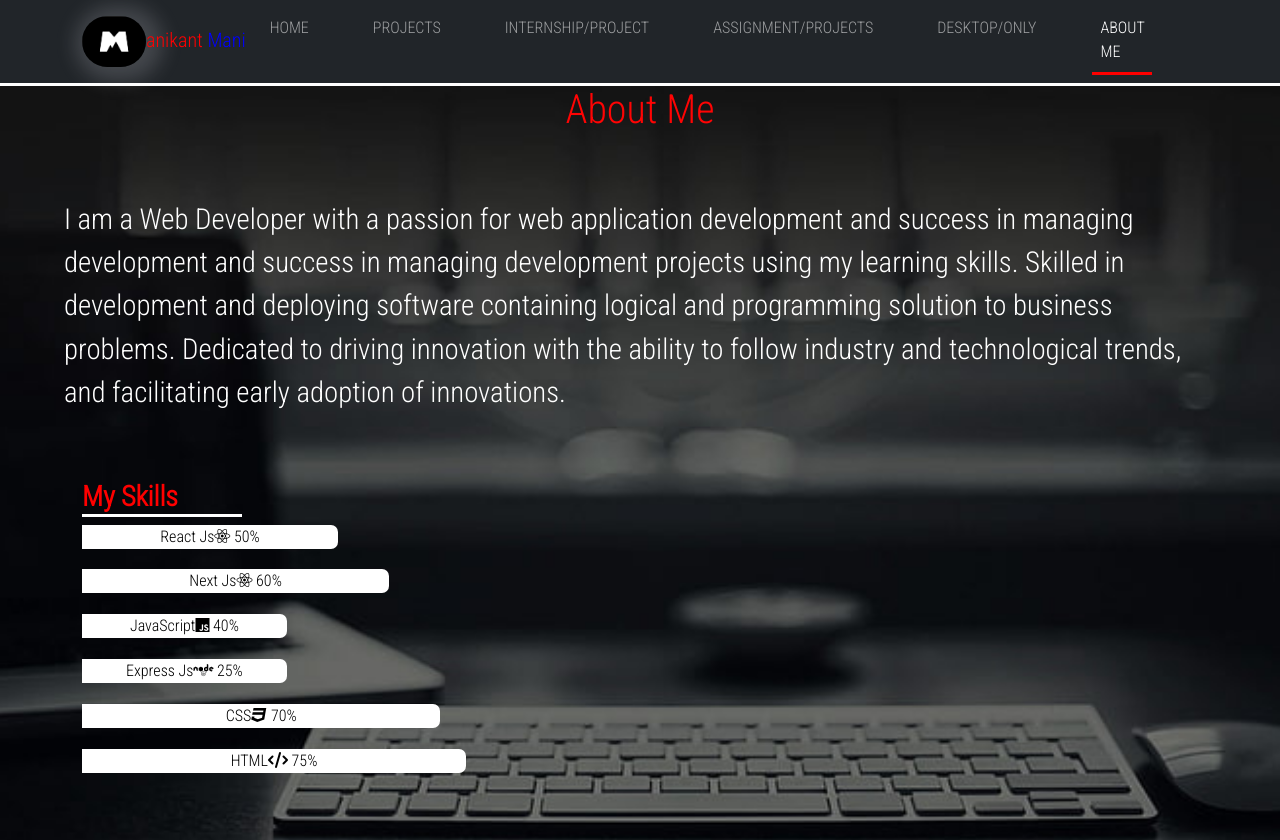
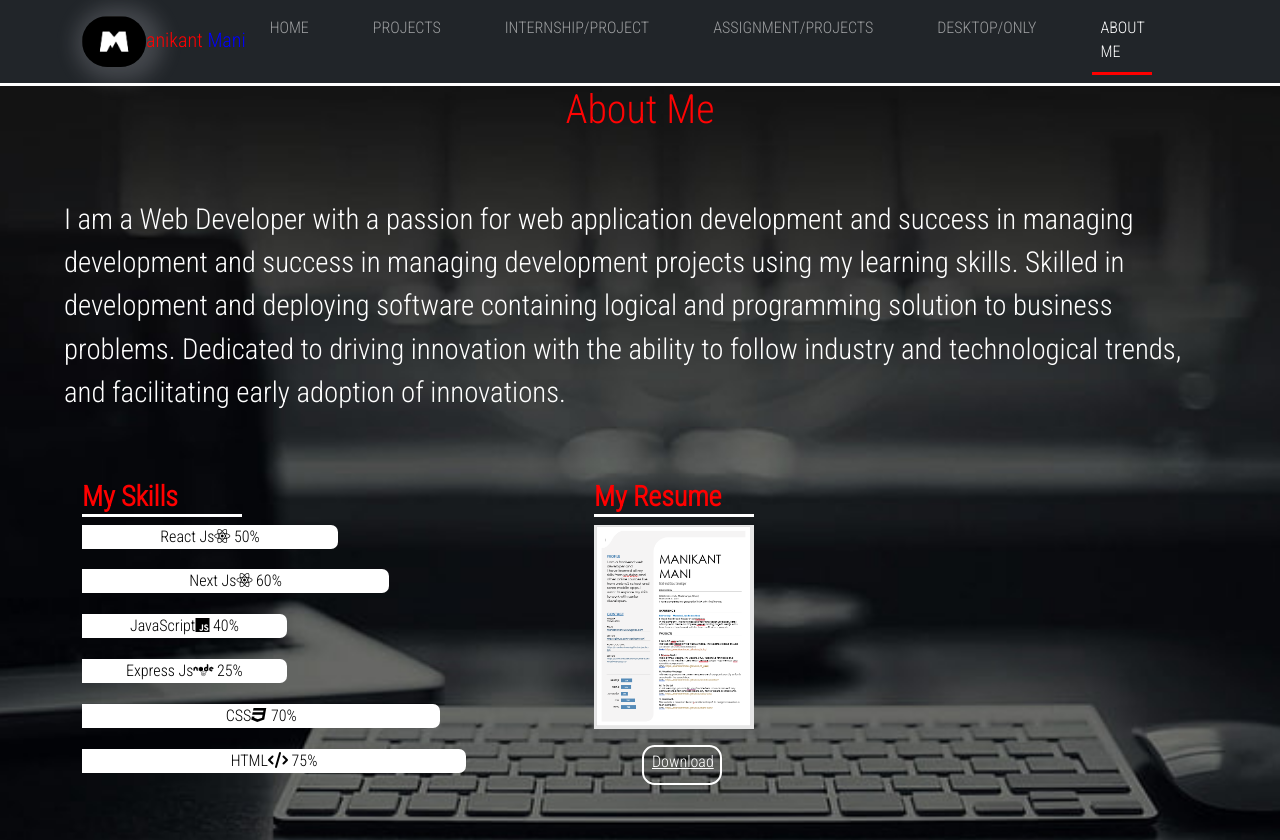
Before and after one commit to ManikantMani/webapp, a React (Create React App) app: page /about in a window 1280 px wide. Shown: the top 840 px of the page. Built offline with nearby package versions, Linux system fonts and the light colour scheme; a web font is replaced by a local one.

Commit message:
resumeas_section_added

```diff
--- a/src/pages/About.js
+++ b/src/pages/About.js
@@ -1,5 +1,7 @@
 import React from "react";
 import "./style.css"
+import resume from "../images/resume.png";
+import resumePdf from "../images/ManikantMani.docx"
 
 const About = () => {
   return (
@@ -46,6 +48,13 @@ const About = () => {
                 <i class="fas fa-code"></i> 75%
               </div>
             </div>
+            <div className='resume_section'>
+            <h3 className="skill_heading">My Resume</h3>
+                <div className="resume_section_img">
+                    <img src={resume} alt="my_resume" />
+                </div>
+                <a href={resumePdf} download="Manikant_Mani">Download</a>
+                </div>
           </div>
         </div>
       </div>
--- a/src/pages/style.css
+++ b/src/pages/style.css
@@ -151,6 +151,35 @@ nav ul li {
   background-color: var(--primary-dark);
 }
 
+
+.resume_section {
+  /* border: solid 2px red; */
+  display: grid;
+}
+
+.resume_section_img img {
+  width: 10rem;
+}
+
+.resume_section a {
+  width: 5rem;
+  list-style-type: none;
+  color: white;
+  font-size: 1rem;
+  background: transparent;
+  height: 2.5rem;
+  border: solid 2px #fff;
+  border-radius: 0.8rem;
+  padding: 0.2rem;
+  padding-left: 0.5rem;
+  margin-top: 1rem;
+  margin-left: 3rem;
+}
+
+a {
+  list-style-type: none;
+}
+
 /* ****************** project style start************ */
 
 .container_project {
@@ -257,7 +286,8 @@ nav ul li {
 
 .about_container {
   border: solid 2px transparent;
-  display: flex;
+  display: grid;
+  grid-template-columns: 1fr 1fr;
   width: fit-content;
   flex-direction: column;
 }
@@ -395,6 +425,13 @@ nav ul li {
     width: fit-content;
     margin-top: -2.6rem;
   }
+  .about_container {
+    width: 100%;
+    grid-template-columns: 1fr;
+  }
+  .resume_section {
+    display: none;
+  }
   .about_main {
     /* border: solid 3px red; */
     width: 100%;
@@ -449,6 +486,13 @@ nav ul li {
     display: grid;
     margin-top: -2.6rem;
   }
+  .about_container {
+    width: 100%;
+    grid-template-columns: 1fr;
+  }
+  .resume_section {
+    display: none;
+  }
   .about_main {
     display: grid;
   }
@@ -486,6 +530,9 @@ nav ul li {
   .infome {
     display: grid;
     margin-top: -2.6rem;
+  }
+  .about_container {
+    width: 100%;
   }
   .about_main {
     display: grid;
```
Also changed, not shown: src/images/resume.png (added), 1 other file (tests, documents, lock files or other folders).
